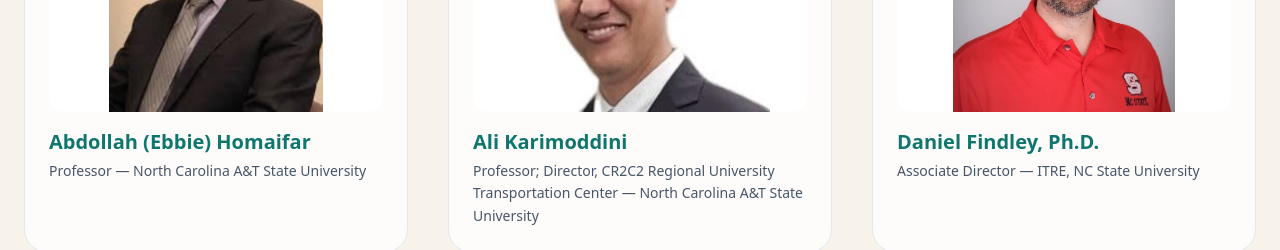
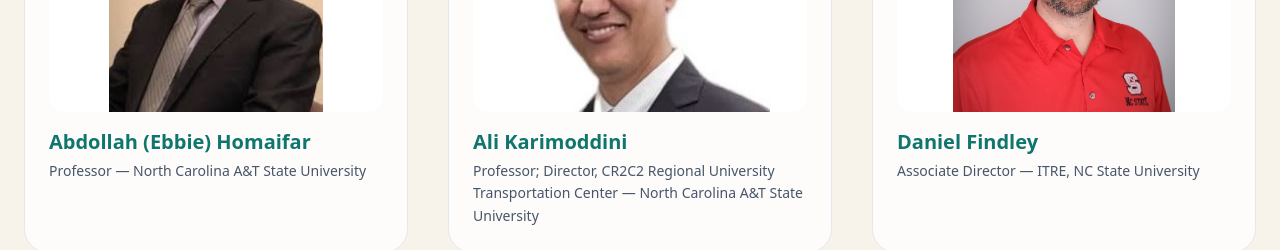
Before and after one commit to Kooroshraf/aam, a React (Vite) app: page / in a window 1280 px wide. Shown: the part 1840-2090 px from the top of the page. Built offline with nearby package versions, Linux system fonts and the light colour scheme.

Commit message:
Update App.jsx

```diff
--- a/src/App.jsx
+++ b/src/App.jsx
@@ -70,7 +70,7 @@ const MEMBERS = [
   },
   {
     id: "daniel-findley",
-    name: "Daniel Findley, Ph.D.",
+    name: "Daniel Findley",
     role: "Associate Director — ITRE, NC State University",
     email: "daniel_findley@ncsu.edu",
     affiliation: "Institute for Transportation Research and Education (ITRE)",
@@ -196,7 +196,7 @@ const MEMBERS = [
   },
   {
     id: "kuldeep-rawat",
-    name: "Kuldeep S. Rawat, Ph.D.",
+    name: "Kuldeep S. Rawat",
     role: "Thorpe Endowed Professor & Dean — ECSU; Director, Aviation Science",
     email: "ksrawat@ecsu.edu",
     affiliation: "Elizabeth City State University",
@@ -510,8 +510,22 @@ function ProjectModal({ project, onClose }) {
 
 // ---------- Roles Matrix (Done By Reza Ahmari (Ph.D.) (Rahmari@aggies.ncat.edu) (Kooroshraf@gmail.com) (+13364935421)) ----------
 function ProjectRolesMatrix({ onMemberClick }) {
-  const norm = (s) =>
-    s.toLowerCase().replace(/\(.*?\)/g, "").replace(/[^a-z0-9]+/g, " ").trim();
+  // Use FIRST + LAST name key; ignore titles, initials, and parentheticals
+  const norm = (s) => {
+    if (!s) return "";
+    // lower, remove things in parentheses, and common titles (dr, mr, prof)
+    s = s
+      .toLowerCase()
+      .replace(/\(.*?\)/g, " ")
+      .replace(/\b(dr|mr|mrs|ms|prof|professor)\.?/g, " ");
+    // keep only letters, split to tokens
+    const tokens = s.replace(/[^a-z]+/g, " ").trim().split(/\s+/);
+    if (!tokens.length) return "";
+    const first = tokens[0];
+    const last = tokens[tokens.length - 1];
+    return `${first} ${last}`;
+  };
+
 
   const nameIndex = new Map(MEMBERS.map((m) => [norm(m.name), m]));
 
```
